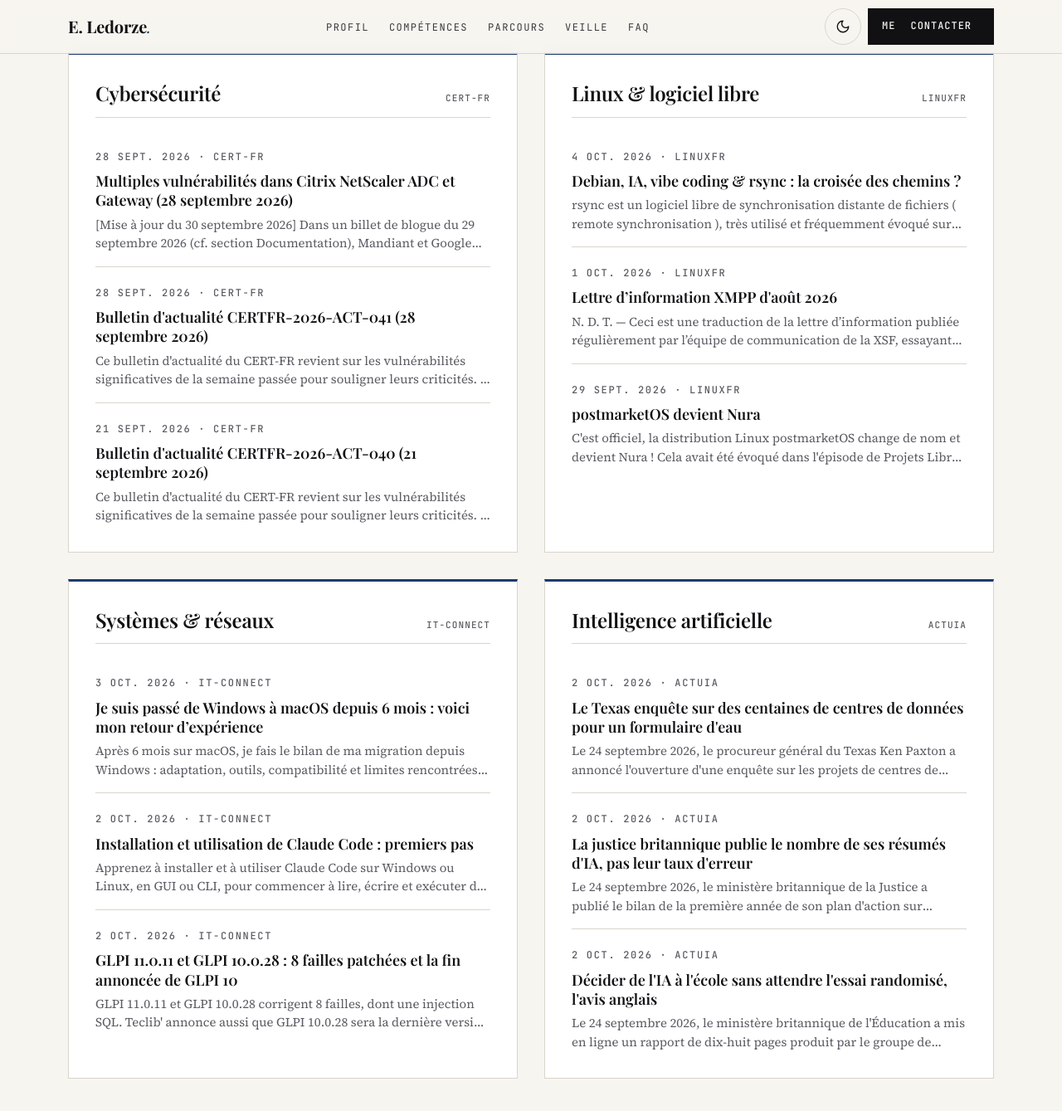
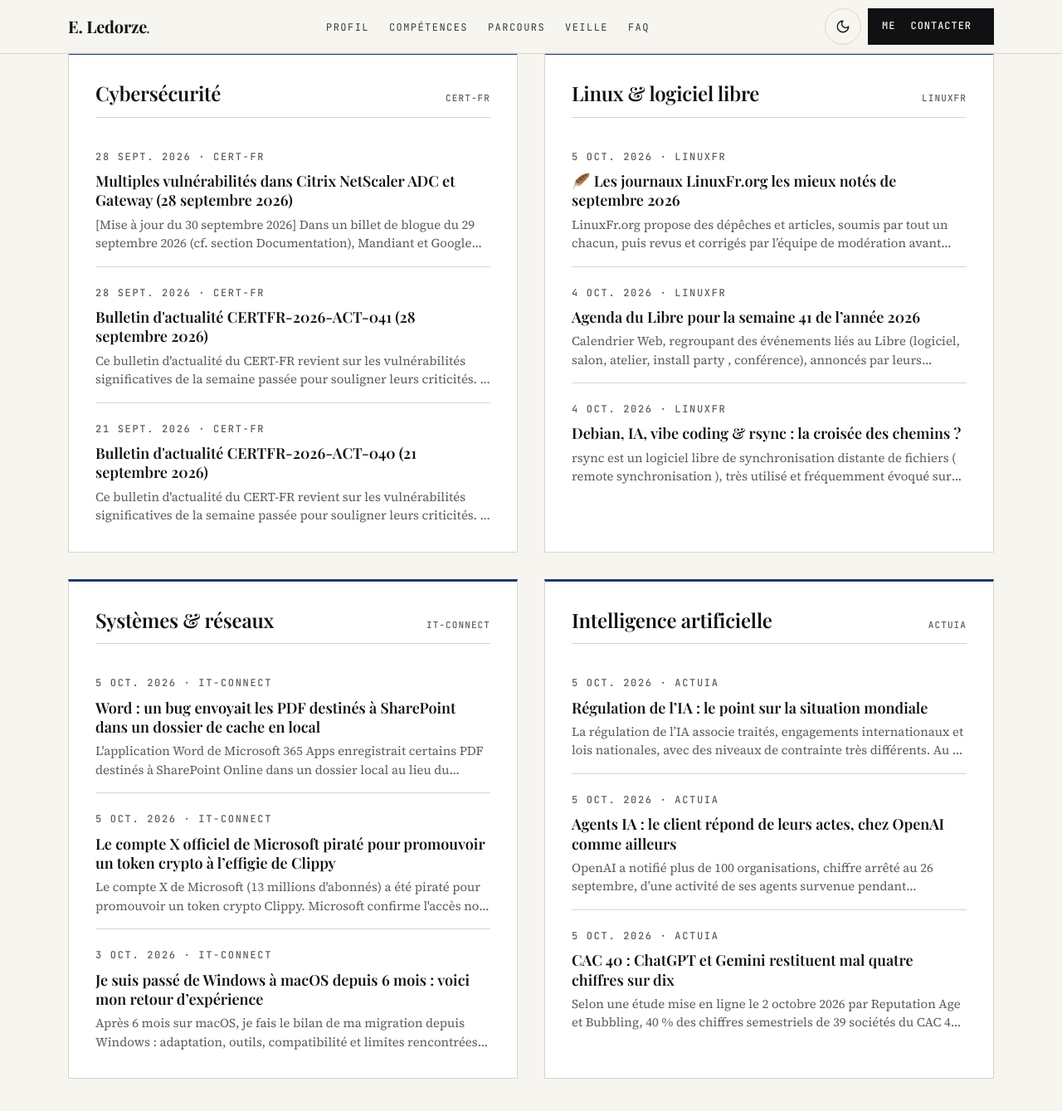
Before and after one commit to TheDringe54-lab/TheDringe54-lab.github.io, a Jekyll site: the page built from index.html, in a window 1280 px wide and 1400 px high, scrolled down 4361 px. Shown: the top 1339 px of the window at 83% size. Built offline with Jekyll 4.4.1, drawn with Linux system fonts in a browser that asks for light colours.

Commit message:
Veille techno : mise à jour automatique

```diff
--- a/_data/veille.json
+++ b/_data/veille.json
@@ -1,5 +1,5 @@
 {
-  "mise_a_jour": "2026-10-04",
+  "mise_a_jour": "2026-10-05",
   "themes": [
     {
       "id": "cyber",
@@ -35,25 +35,25 @@
       "titre_en": "Linux & open source",
       "articles": [
         {
+          "titre": "🪶 Les journaux LinuxFr.org les mieux notés de septembre 2026",
+          "lien": "https://linuxfr.org/news/les-journaux-linuxfr-org-les-mieux-notes-de-septembre-2026",
+          "source": "LinuxFR",
+          "date": "2026-10-05",
+          "resume": "LinuxFr.org propose des dépêches et articles, soumis par tout un chacun, puis revus et corrigés par l’équipe de modération avant publication. C’est la partie…"
+        },
+        {
+          "titre": "Agenda du Libre pour la semaine 41 de l’année 2026",
+          "lien": "https://linuxfr.org/news/agenda-du-libre-pour-la-semaine-41-de-l-annee-2026",
+          "source": "LinuxFR",
+          "date": "2026-10-04",
+          "resume": "Calendrier Web, regroupant des événements liés au Libre (logiciel, salon, atelier, install party , conférence), annoncés par leurs organisateurs. Voici un…"
+        },
+        {
           "titre": "Debian, IA, vibe coding & rsync : la croisée des chemins ?",
           "lien": "https://linuxfr.org/news/debian-ia-vibe-coding-rsync-la-croisee-des-chemins",
           "source": "LinuxFR",
           "date": "2026-10-04",
           "resume": "rsync est un logiciel libre de synchronisation distante de fichiers ( remote synchronisation ), très utilisé et fréquemment évoqué sur LinuxFr.org. Ce logiciel…"
-        },
-        {
-          "titre": "Lettre d’information XMPP d'août 2026",
-          "lien": "https://linuxfr.org/news/lettre-d-information-xmpp-d-aout-2026",
-          "source": "LinuxFR",
-          "date": "2026-10-01",
-          "resume": "N. D. T. — Ceci est une traduction de la lettre d’information publiée régulièrement par l’équipe de communication de la XSF, essayant de conserver les…"
-        },
-        {
-          "titre": "postmarketOS devient Nura",
-          "lien": "https://linuxfr.org/news/postmarketos-devient-nura",
-          "source": "LinuxFR",
-          "date": "2026-09-29",
-          "resume": "C'est officiel, la distribution Linux postmarketOS change de nom et devient Nura ! Cela avait été évoqué dans l'épisode de Projets Libres consacré au projet…"
         }
       ]
     },
@@ -63,25 +63,25 @@
       "titre_en": "Systems & networks",
       "articles": [
         {
+          "titre": "Word : un bug envoyait les PDF destinés à SharePoint dans un dossier de cache en local",
+          "lien": "https://www.it-connect.fr/word-pdf-sharepoint-dossier-cache-content-mso/",
+          "source": "IT-Connect",
+          "date": "2026-10-05",
+          "resume": "L'application Word de Microsoft 365 Apps enregistrait certains PDF destinés à SharePoint Online dans un dossier local au lieu du Cloud. Attention à vos…"
+        },
+        {
+          "titre": "Le compte X officiel de Microsoft piraté pour promouvoir un token crypto à l’effigie de Clippy",
+          "lien": "https://www.it-connect.fr/compte-x-microsoft-pirate-clippy-crypto/",
+          "source": "IT-Connect",
+          "date": "2026-10-05",
+          "resume": "Le compte X de Microsoft (13 millions d'abonnés) a été piraté pour promouvoir un token crypto Clippy. Microsoft confirme l'accès non autorisé et enquête. Le…"
+        },
+        {
           "titre": "Je suis passé de Windows à macOS depuis 6 mois : voici mon retour d’expérience",
           "lien": "https://www.it-connect.fr/windows-vers-mac-bilan-mon-experience/",
           "source": "IT-Connect",
           "date": "2026-10-03",
           "resume": "Après 6 mois sur macOS, je fais le bilan de ma migration depuis Windows : adaptation, outils, compatibilité et limites rencontrées au quotidien. Le post Je…"
-        },
-        {
-          "titre": "Installation et utilisation de Claude Code : premiers pas",
-          "lien": "https://www.it-connect.fr/tuto-installation-et-utilisation-de-claude-code/",
-          "source": "IT-Connect",
-          "date": "2026-10-02",
-          "resume": "Apprenez à installer et à utiliser Claude Code sur Windows ou Linux, en GUI ou CLI, pour commencer à lire, écrire et exécuter du code sur votre machine. Le…"
-        },
-        {
-          "titre": "GLPI 11.0.11 et GLPI 10.0.28 : 8 failles patchées et la fin annoncée de GLPI 10",
-          "lien": "https://www.it-connect.fr/glpi-11-0-10-10-0-28-failles-fin-glpi-10/",
-          "source": "IT-Connect",
-          "date": "2026-10-02",
-          "resume": "GLPI 11.0.11 et GLPI 10.0.28 corrigent 8 failles, dont une injection SQL. Teclib' annonce aussi que GLPI 10.0.28 sera la dernière version de la branche 10. Le…"
         }
       ]
     },
@@ -91,25 +91,25 @@
       "titre_en": "Artificial intelligence",
       "articles": [
         {
-          "titre": "Le Texas enquête sur des centaines de centres de données pour un formulaire d'eau",
-          "lien": "https://www.actuia.com/actualite/le-texas-enquete-sur-des-centaines-de-centres-de-donnees-pour-un-formulaire-deau/",
+          "titre": "Régulation de l’IA : le point sur la situation mondiale",
+          "lien": "https://www.actuia.com/actualite/regulation-de-lia-le-point-sur-la-situation-mondiale/",
           "source": "ActuIA",
-          "date": "2026-10-02",
-          "resume": "Le 24 septembre 2026, le procureur général du Texas Ken Paxton a annoncé l'ouverture d'une enquête sur les projets de centres de données de l'État qui n'ont…"
+          "date": "2026-10-05",
+          "resume": "La régulation de l’IA associe traités, engagements internationaux et lois nationales, avec des niveaux de contrainte très différents. Au 5 octobre 2026, les…"
         },
         {
-          "titre": "La justice britannique publie le nombre de ses résumés d'IA, pas leur taux d'erreur",
-          "lien": "https://www.actuia.com/actualite/la-justice-britannique-publie-le-nombre-de-ses-resumes-dia-pas-leur-taux-derreur/",
+          "titre": "Agents IA : le client répond de leurs actes, chez OpenAI comme ailleurs",
+          "lien": "https://www.actuia.com/actualite/agents-ia-le-client-repond-de-leurs-actes-chez-openai-comme-ailleurs/",
           "source": "ActuIA",
-          "date": "2026-10-02",
-          "resume": "Le 24 septembre 2026, le ministère britannique de la Justice a publié le bilan de la première année de son plan d'action sur l'intelligence artificielle…"
+          "date": "2026-10-05",
+          "resume": "OpenAI a notifié plus de 100 organisations, chiffre arrêté au 26 septembre, d’une activité de ses agents survenue pendant l’entraînement et l’évaluation de ses…"
         },
         {
-          "titre": "Décider de l'IA à l'école sans attendre l'essai randomisé, l'avis anglais",
-          "lien": "https://www.actuia.com/actualite/decider-de-lia-a-lecole-sans-attendre-lessai-randomise-lavis-anglais/",
+          "titre": "CAC 40 : ChatGPT et Gemini restituent mal quatre chiffres sur dix",
+          "lien": "https://www.actuia.com/actualite/cac-40-chatgpt-et-gemini-restituent-mal-quatre-chiffres-sur-dix/",
           "source": "ActuIA",
-          "date": "2026-10-02",
-          "resume": "Le 24 septembre 2026, le ministère britannique de l'Éducation a mis en ligne un rapport de dix-huit pages produit par le groupe de travail « IA et éducation…"
+          "date": "2026-10-05",
+          "resume": "Selon une étude mise en ligne le 2 octobre 2026 par Reputation Age et Bubbling, 40 % des chiffres semestriels de 39 sociétés du CAC 40 restitués par ChatGPT et…"
         }
       ]
     }
```
